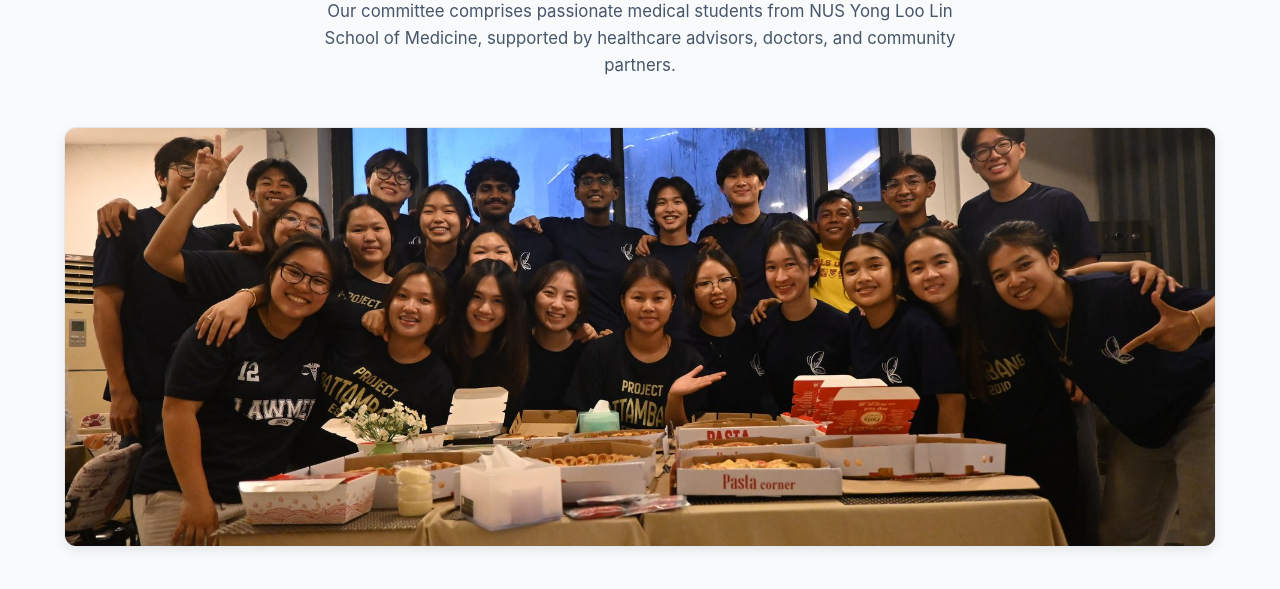
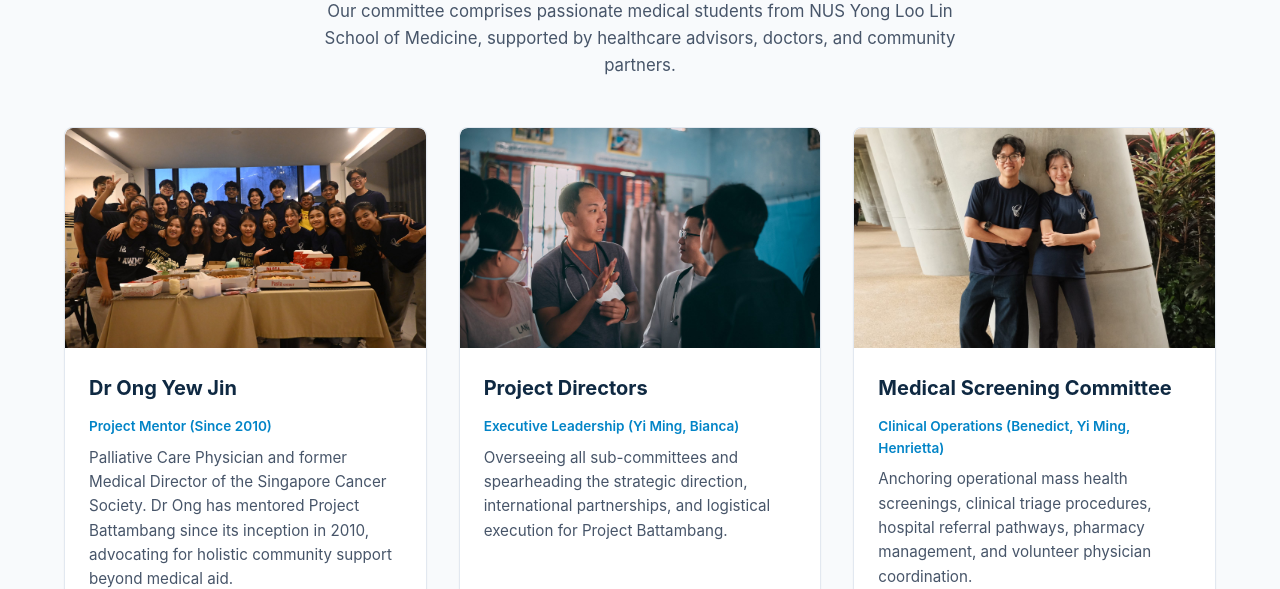
Before and after one commit to TanYiXun/project-battambang-website, a plain HTML site: page meet-the-team.html in a window 1280 px wide. Shown: the part 198-787 px from the top of the page. Drawn offline with Linux system fonts and the light colour scheme.

Commit message:
Correct Meet the Team card photos sequence: Dr. Ong as card 1 image, remove redundant top banner, and ensure last card is Sponsorship with Bianca

```diff
--- a/content/team.json
+++ b/content/team.json
@@ -1,11 +1,10 @@
 {
   "page_title": "Meet the Team",
   "intro_text": "Our committee comprises passionate medical students from NUS Yong Loo Lin School of Medicine, supported by healthcare advisors, doctors, and community partners.",
-  "hero_image": "images/fd6b4f_cbbb014d5e194215995eb20575abc765~mv2.jpg",
   "member1_name": "Dr Ong Yew Jin",
   "member1_role": "Project Mentor (Since 2010)",
   "member1_bio": "Palliative Care Physician and former Medical Director of the Singapore Cancer Society. Dr Ong has mentored Project Battambang since its inception in 2010, advocating for holistic community support beyond medical aid.",
-  "member1_image": "images/logo_exact.png",
+  "member1_image": "images/fd6b4f_cbbb014d5e194215995eb20575abc765~mv2.jpg",
   "member2_name": "Project Directors",
   "member2_role": "Executive Leadership (Yi Ming, Bianca)",
   "member2_bio": "Overseeing all sub-committees and spearheading the strategic direction, international partnerships, and logistical execution for Project Battambang.",
--- a/meet-the-team.html
+++ b/meet-the-team.html
@@ -46,11 +46,6 @@
         </p>
       </div>
 
-      <!-- Committee Hero Banner -->
-      <div class="hero-banner-wrapper" style="margin-bottom: 2.5rem; text-align: center;">
-        <img src="images/fd6b4f_cbbb014d5e194215995eb20575abc765~mv2.jpg" alt="Project Battambang Main Committee" class="team-hero-image" style="width: 100%; max-height: 420px; object-fit: cover; border-radius: 12px; box-shadow: 0 4px 12px rgba(0,0,0,0.08); border: 1px solid var(--color-border);" />
-      </div>
-
       <div class="cards-grid team-grid">
         <!-- Rendered via cms-loader.js -->
       </div>
```
